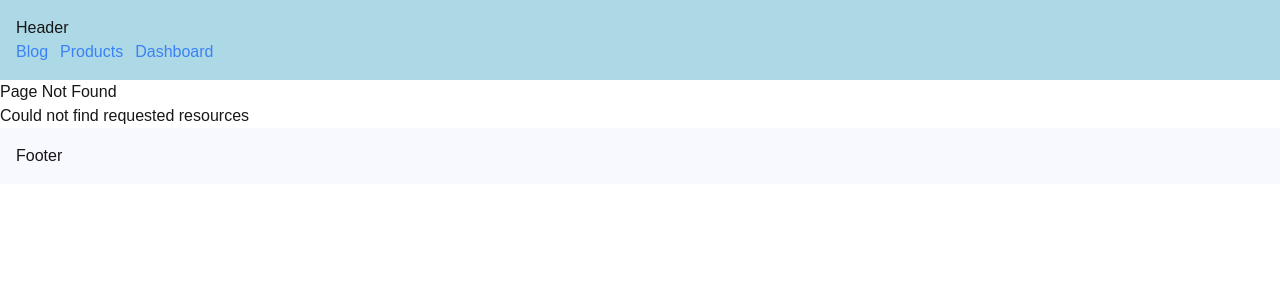
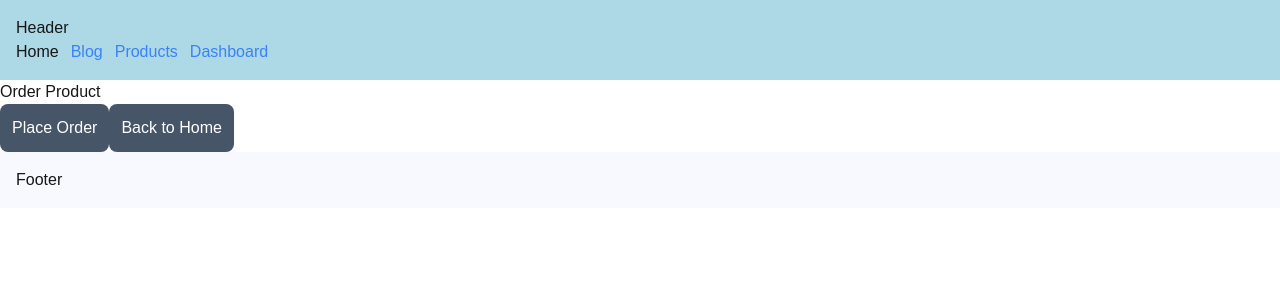
Before and after one commit to Srinu126/next.js-15, a Next.js app: page /order-product in a window 1280 px wide. Before the commit this address had no page. Shown: the top 300 px of the page. Built offline with nearby package versions, Linux system fonts and the light colour scheme.

Commit message:
navigating programmatically with useRouter and redirect

```diff
--- a/app/Header.tsx
+++ b/app/Header.tsx
@@ -22,6 +22,7 @@ const Header = () => {
   const pathname = usePathname();
   return (
     <div className="flex gap-3">
+        <Link href="/">Home</Link>
       {navLinks.map((navLink) => {
         const isActive =
           pathname === navLink.link ||
--- /dev/null
+++ b/app/order-product/page.tsx
@@ -0,0 +1,31 @@
+"use client";
+import { redirect, useRouter } from "next/navigation";
+import React from "react";
+
+const OrderProduct = () => {
+  const router = useRouter();
+  const handleClick = () => {
+    console.log("order placed");
+    router.push("/");
+  };
+  const handleNavigation = () => {
+    console.log("redirect")
+    redirect("/");
+  }
+  return (
+    <div>
+      <h1>Order Product</h1>
+      <button
+        className="rounded-lg p-3 bg-slate-600 text-white hover:opacity-90"
+        onClick={handleClick}
+      >
+        Place Order
+      </button>
+      <button className="rounded-lg p-3 bg-slate-600 text-white hover:opacity-90" onClick={handleNavigation}>
+           Back to Home
+      </button>
+    </div>
+  );
+};
+
+export default OrderProduct;
```
